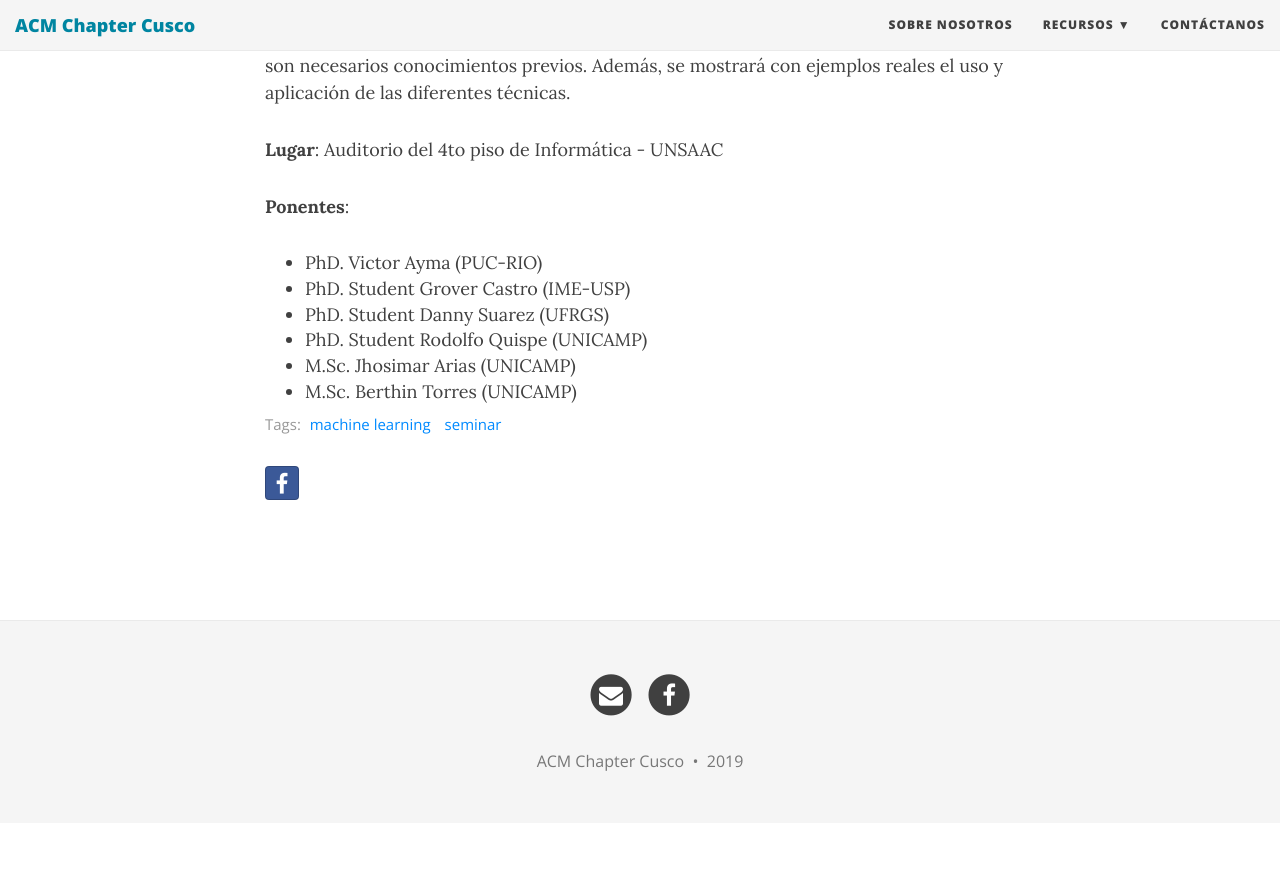
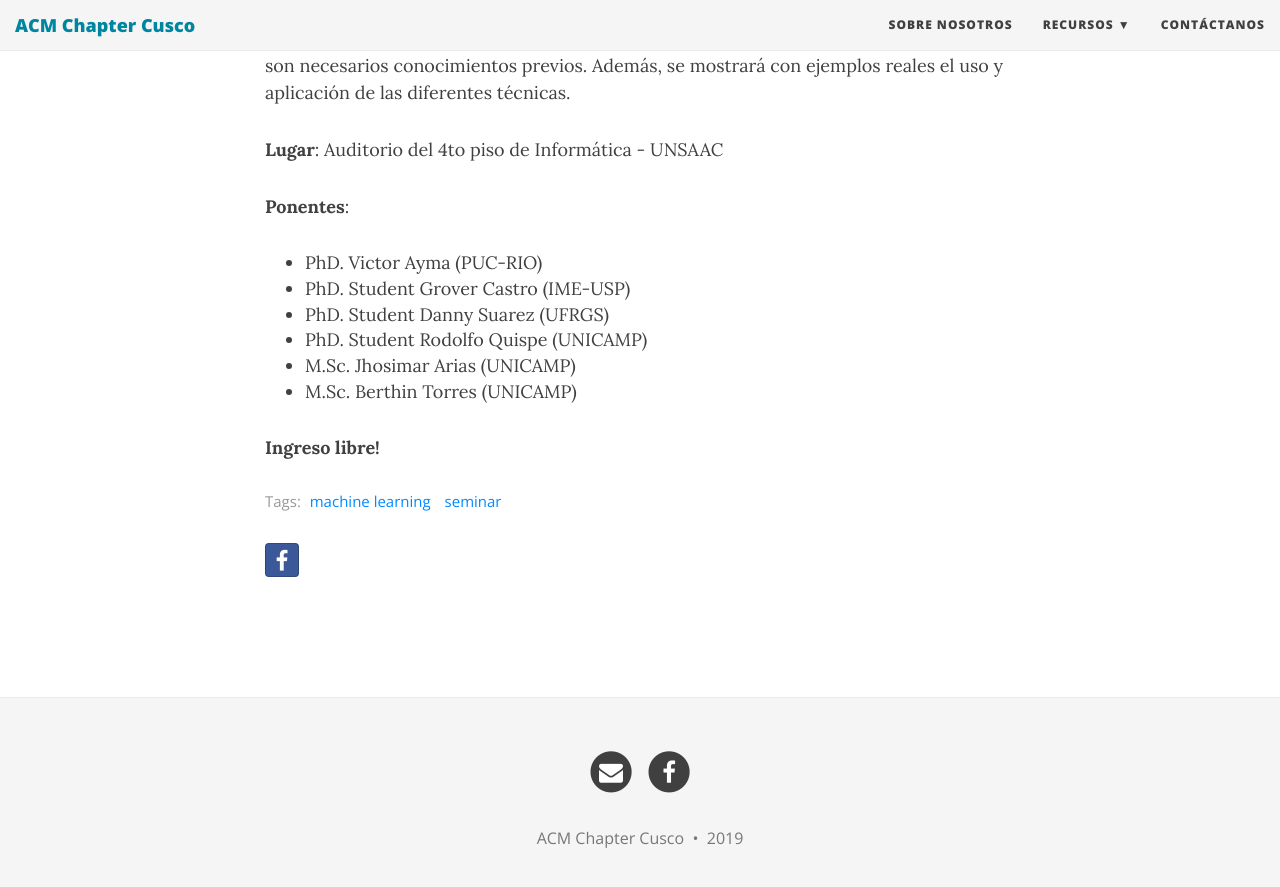
Before and after one commit to acmchaptercusco/acmchaptercusco.github.io, a Jekyll site: the page built from _posts/2019-01-17-ml-seminar.md, in a window 1280 px wide and 900 px high, scrolled down 1825 px. Shown: the top 887 px of the window. Built offline with Jekyll 4.4.1, drawn with Linux system fonts in a browser that asks for light colours; nearby versions of some CDN libraries; before the commit the page ends 2648 px from its top, so only the background shows below that.

```diff
--- a/_posts/2019-01-17-ml-seminar.md
+++ b/_posts/2019-01-17-ml-seminar.md
@@ -29,3 +29,5 @@
 * PhD. Student Rodolfo Quispe (UNICAMP)
 * M.Sc. Jhosimar Arias (UNICAMP)
 * M.Sc. Berthin Torres (UNICAMP)
+
+**Ingreso libre!**
```
Also changed, not shown: img/ml-seminar.jpg (deleted), img/ml-seminar.png (added).
